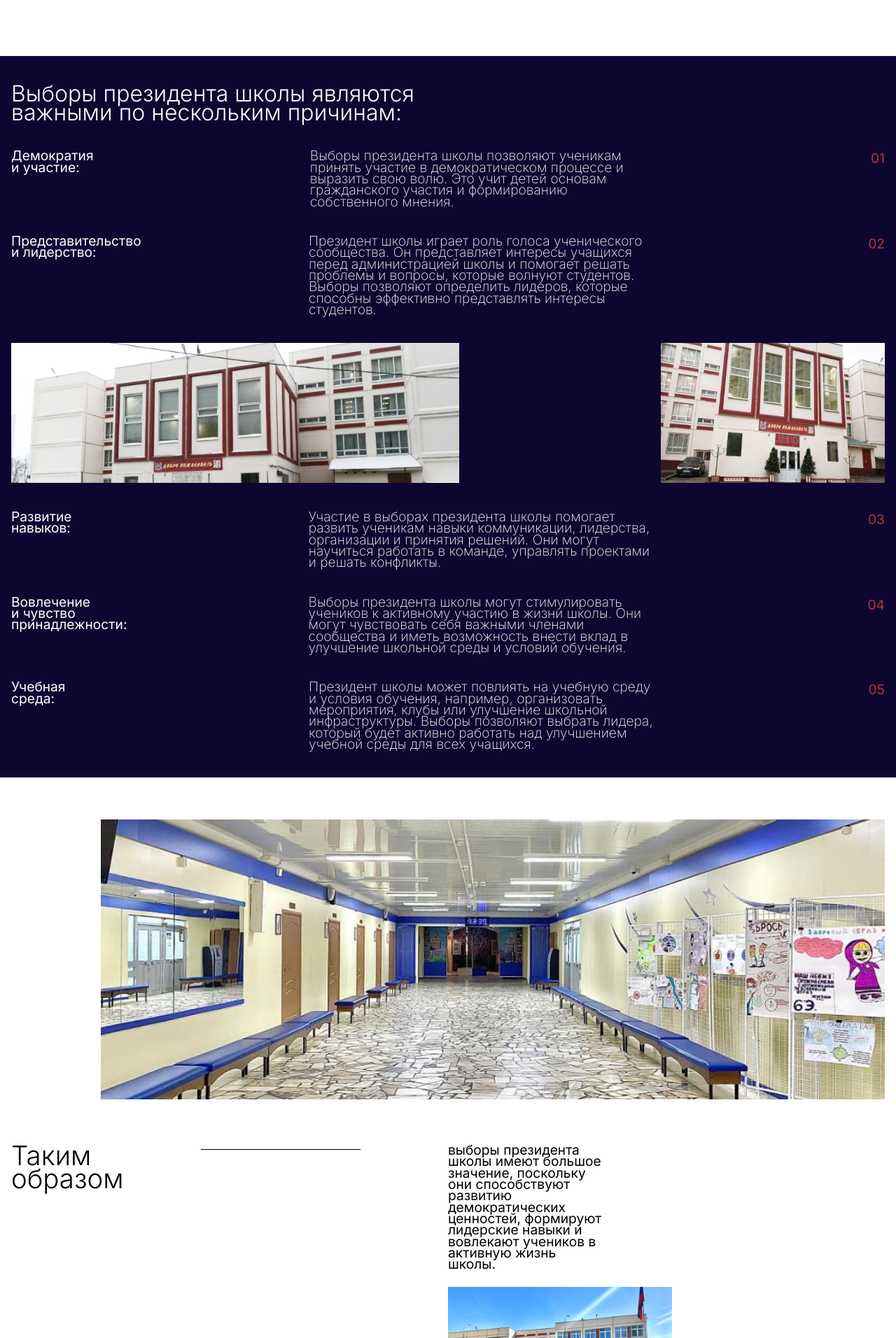
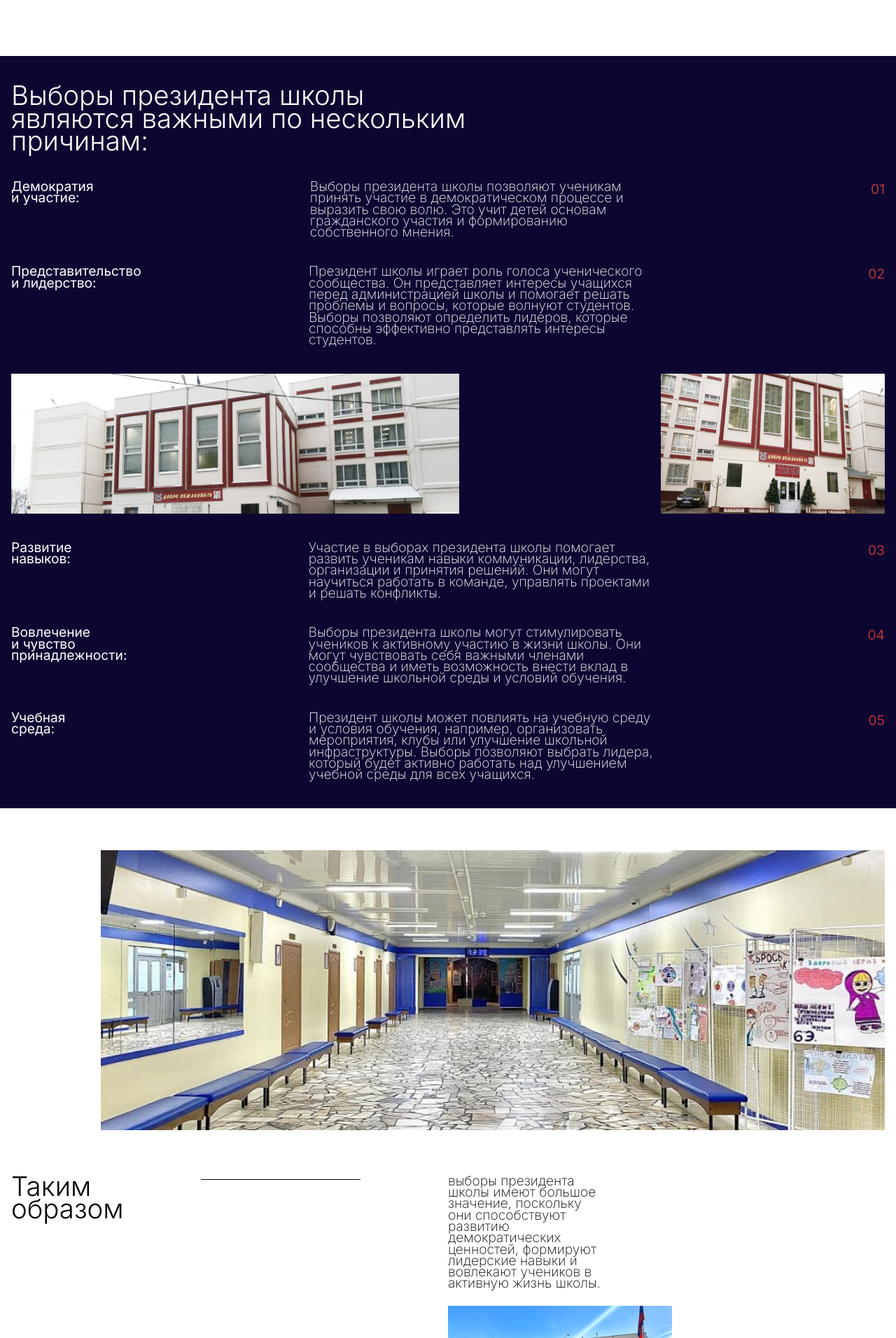
Before and after one commit to Wonderlus/school-president, a Next.js app: page / in a window 1280 px wide. Shown: the part 728-2640 px from the top of the page at 70% size. Built offline with nearby package versions, Linux system fonts and the light colour scheme; no server answers.

Commit message:
Теперь точно готово

```diff
--- a/src/app/page.module.css
+++ b/src/app/page.module.css
@@ -57,7 +57,7 @@
 }
 
 .reasonsTitle {
-    font-size: 40px;
+    font-size: 48px;
     font-weight: 300;
     color: #fff;
     line-height: 0.85;
@@ -164,6 +164,7 @@
 .conclusionText {
     font-size: 24px;
     max-width: 280px;
+    font-weight: 200;
     width: 100%;
     line-height: 0.85;
 }
```
